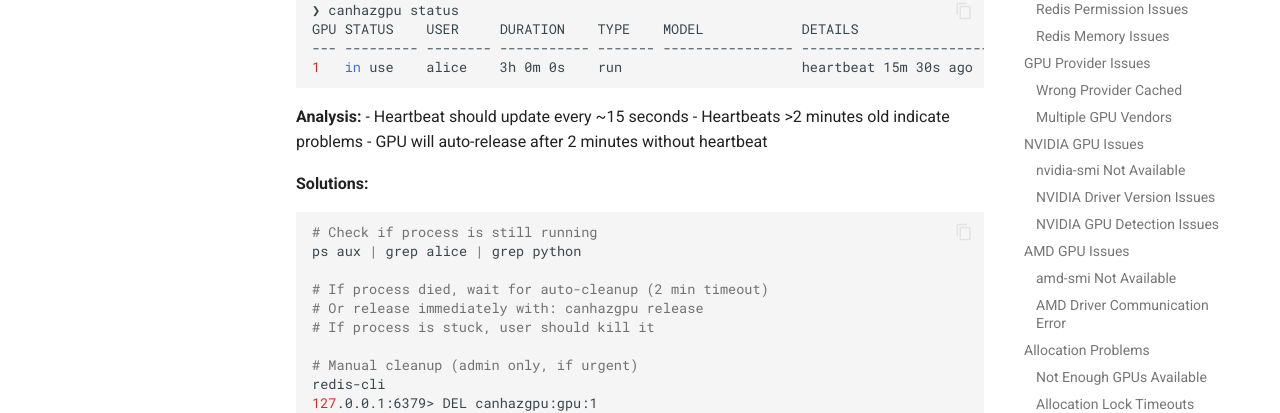
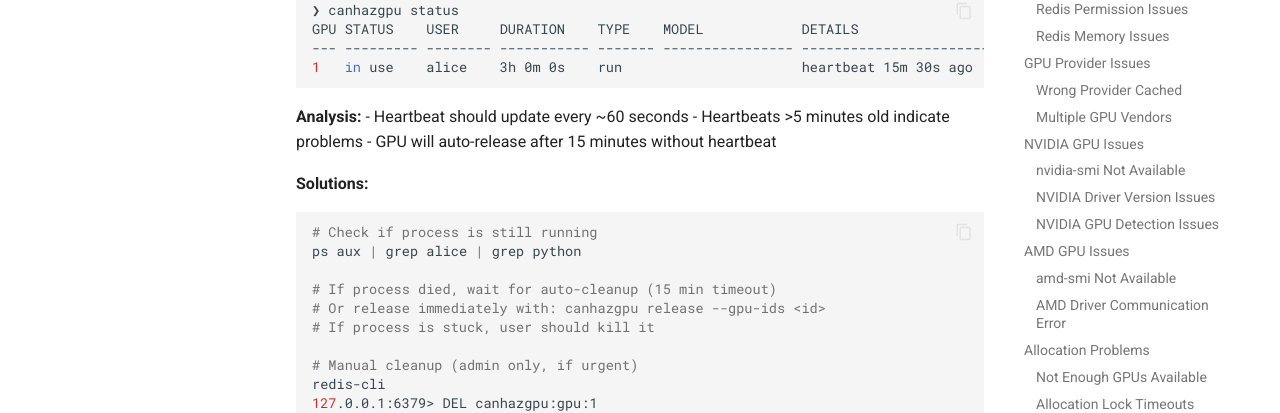
Before and after one commit to russellb/canhazgpu, an MkDocs documentation site: the page built from docs/admin-troubleshooting.md, in a window 1280 px wide and 900 px high, scrolled down 7131 px. Shown: the part 153-566 px from the top of the window. Built offline with MkDocs 1.6.1 and Material for MkDocs 9.7.7, drawn with Linux system fonts in a browser that asks for light colours; comment, search, counter and statistics services are not loaded.

Commit message:
Revert heartbeat timing changes and release behavior change
Keep the partial allocation leak fix and stale heartbeat refresh
(the real bug fixes), but revert the heartbeat timing changes
(15s/2min back to 60s/5min) and the `chg release` behavior change.

The tighter timeouts risk false GPU reclamation under load without
solving a problem that already has a solution: `chg release --gpu-ids`
already works for run-type reservations. The `--gpu-ids` requirement
for run-type is intentional friction to prevent accidentally releasing
GPUs a running process still needs.

Co-Authored-By: Claude Opus 4.6 (1M context) <noreply@anthropic.com>

````diff
--- a/docs/admin-troubleshooting.md
+++ b/docs/admin-troubleshooting.md
@@ -333,17 +333,17 @@ GPU STATUS    USER     DURATION    TYPE    MODEL            DETAILS
 ```
 
 **Analysis:**
-- Heartbeat should update every ~15 seconds
-- Heartbeats >2 minutes old indicate problems
-- GPU will auto-release after 2 minutes without heartbeat
+- Heartbeat should update every ~60 seconds
+- Heartbeats >5 minutes old indicate problems
+- GPU will auto-release after 15 minutes without heartbeat
 
 **Solutions:**
 ```bash
 # Check if process is still running
 ps aux | grep alice | grep python
 
-# If process died, wait for auto-cleanup (2 min timeout)
-# Or release immediately with: canhazgpu release
+# If process died, wait for auto-cleanup (15 min timeout)
+# Or release immediately with: canhazgpu release --gpu-ids <id>
 # If process is stuck, user should kill it
 
 # Manual cleanup (admin only, if urgent)
````
Also changed, not shown: CLAUDE.md (+2 -2 lines), docs/dev-testing.md (+1 -1 lines), 6 other files.
